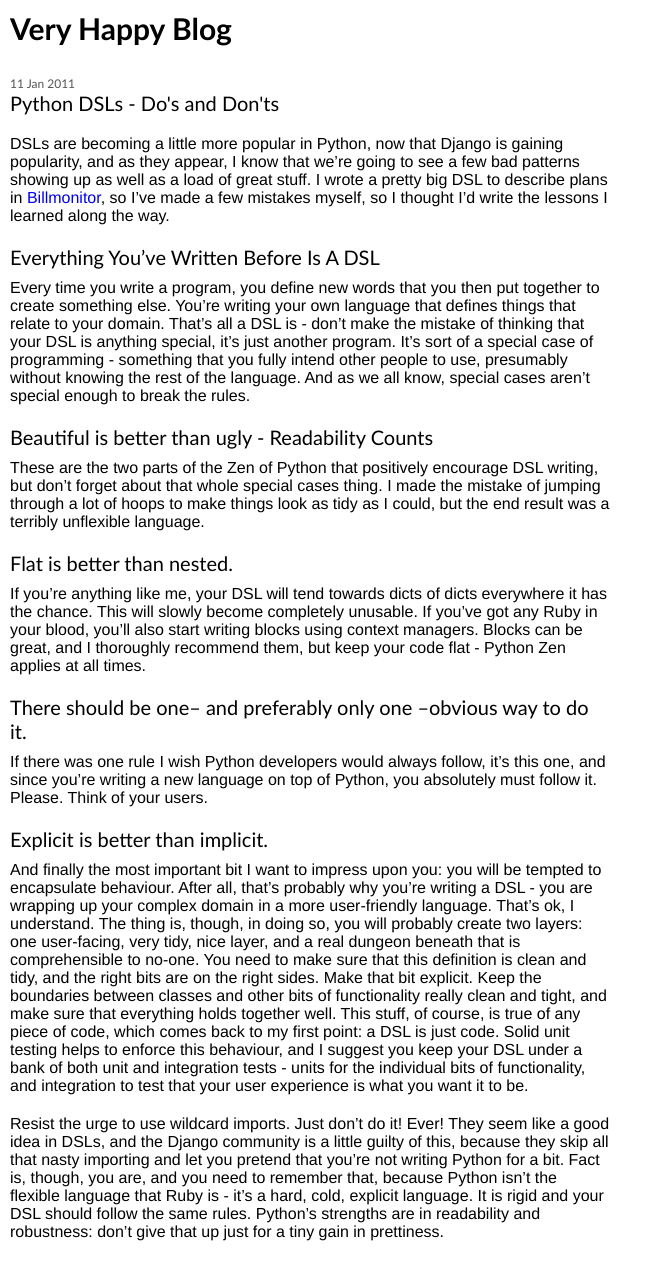
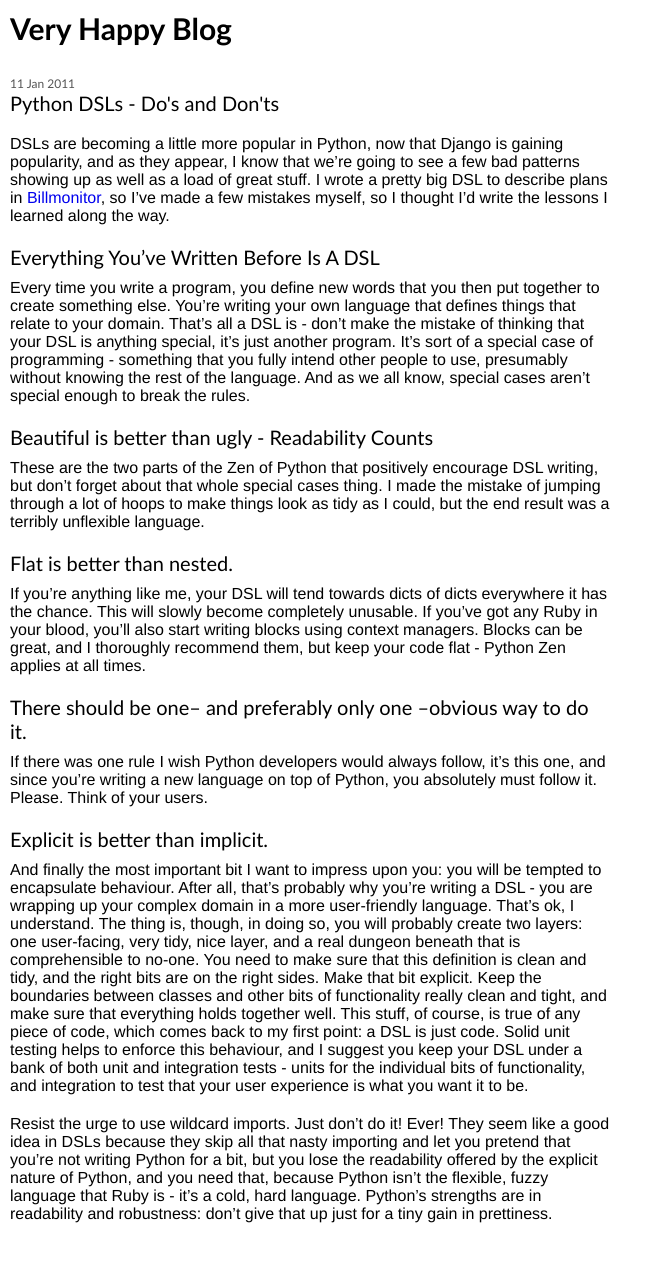
Before and after one commit to veryhappythings/veryhappythings.github.com, a Jekyll site: the page built from _posts/2011-01-11-python-dsls.markdown, in a window 1280 px wide. Shown: the whole page, without its empty margins (0-662 px from the left). Built offline with Jekyll 4.4.1, drawn with Linux system fonts in a browser that asks for light colours; Markdown is read by kramdown in place of the engine named in the settings.

Commit message:
Tidying up a bit

```diff
--- a/_posts/2011-01-11-python-dsls.markdown
+++ b/_posts/2011-01-11-python-dsls.markdown
@@ -30,4 +30,4 @@ Explicit is better than implicit.
 
 And finally the most important bit I want to impress upon you: you will be tempted to encapsulate behaviour.  After all, that's probably why you're writing a DSL - you are wrapping up your complex domain in a more user-friendly language.  That's ok, I understand.  The thing is, though, in doing so, you will probably create two layers: one user-facing, very tidy, nice layer, and a real dungeon beneath that is comprehensible to no-one.  You need to make sure that this definition is clean and tidy, and the right bits are on the right sides.  Make that bit explicit.  Keep the boundaries between classes and other bits of functionality really clean and tight, and make sure that everything holds together well.  This stuff, of course, is true of any piece of code, which comes back to my first point: a DSL is just code.  Solid unit testing helps to enforce this behaviour, and I suggest you keep your DSL under a bank of both unit and integration tests - units for the individual bits of functionality, and integration to test that your user experience is what you want it to be.
 
-Resist the urge to use wildcard imports. Just don't do it! Ever!  They seem like a good idea in DSLs, and the Django community is a little guilty of this, because they skip all that nasty importing and let you pretend that you're not writing Python for a bit.  Fact is, though, you are, and you need to remember that, because Python isn't the flexible language that Ruby is - it's a hard, cold, explicit language.  It is rigid and your DSL should follow the same rules.  Python's strengths are in readability and robustness: don't give that up just for a tiny gain in prettiness.
+Resist the urge to use wildcard imports. Just don't do it! Ever!  They seem like a good idea in DSLs because they skip all that nasty importing and let you pretend that you're not writing Python for a bit, but you lose the readability offered by the explicit nature of Python, and you need that, because Python isn't the flexible, fuzzy language that Ruby is - it's a cold, hard language.  Python's strengths are in readability and robustness: don't give that up just for a tiny gain in prettiness.
```
